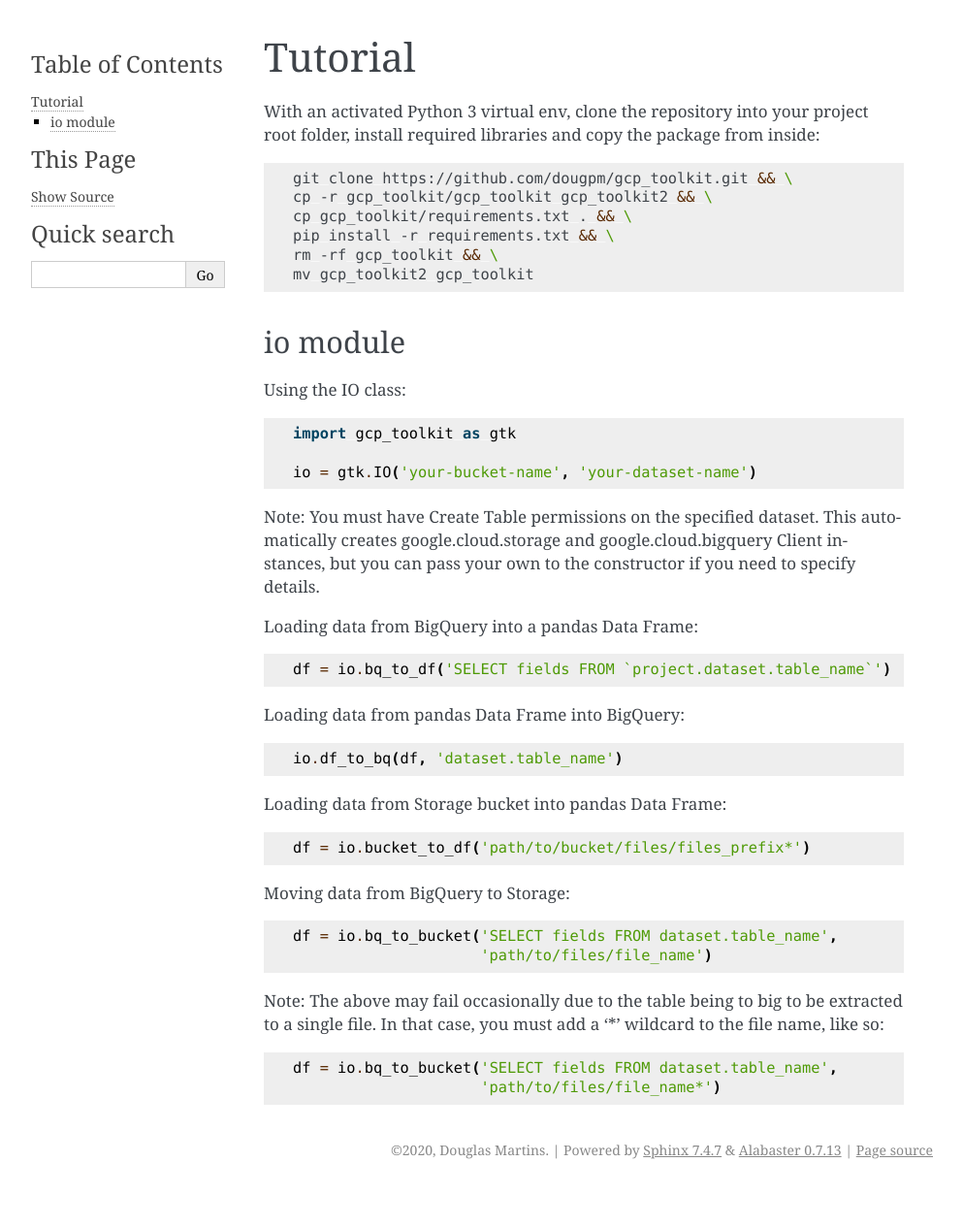
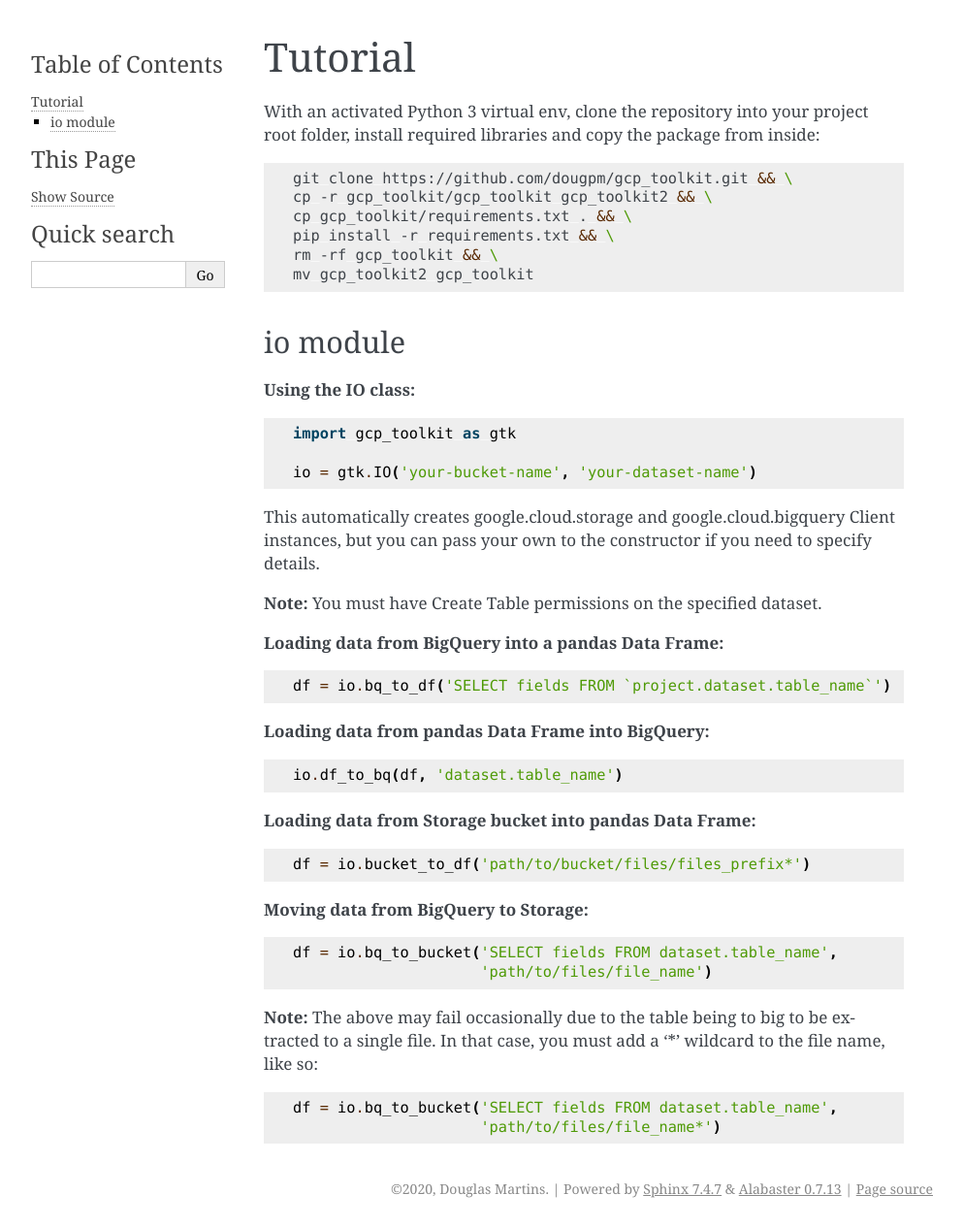
Before and after one commit to dougpm/gcp_toolkit, a Sphinx documentation site: the page built from docs/tutorial.rst, in a window 1280 px wide. Shown: the whole page at 97% size, without its empty margins (148-1141 px from the left). Built offline with Sphinx 7.4.7, drawn with Linux system fonts in a browser that asks for light colours; before the commit the page ends 1225 px from its top, so only the background shows below that; part of the change alters nothing that is shown.

```diff
--- a/docs/tutorial.rst
+++ b/docs/tutorial.rst
@@ -15,7 +15,7 @@ With an activated Python 3 virtual env, clone the repository into your project r
 io module
 ---------
 
-Using the IO class:
+**Using the IO class:**
 
 .. code-block:: python
 
@@ -23,36 +23,38 @@ Using the IO class:
 
     io = gtk.IO('your-bucket-name', 'your-dataset-name')
 
-Note: You must have Create Table permissions on the specified dataset.
 This automatically creates google.cloud.storage and google.cloud.bigquery Client instances,
 but you can pass your own to the constructor if you need to specify details.
 
-Loading data from BigQuery into a pandas Data Frame:
+**Note:** You must have Create Table permissions on the specified dataset.
+
+
+**Loading data from BigQuery into a pandas Data Frame:**
 
 .. code-block:: python
 
     df = io.bq_to_df('SELECT fields FROM `project.dataset.table_name`')
 
-Loading data from pandas Data Frame into BigQuery:
+**Loading data from pandas Data Frame into BigQuery:**
 
 .. code-block:: python
 
     io.df_to_bq(df, 'dataset.table_name')
 
-Loading data from Storage bucket into pandas Data Frame:
+**Loading data from Storage bucket into pandas Data Frame:**
 
 .. code-block:: python
 
     df = io.bucket_to_df('path/to/bucket/files/files_prefix*')
 
-Moving data from BigQuery to Storage:
+**Moving data from BigQuery to Storage:**
 
 .. code-block:: python
 
     df = io.bq_to_bucket('SELECT fields FROM dataset.table_name',
                          'path/to/files/file_name')
 
-Note: The above may fail occasionally due to the table being to big to be extracted to a single file.
+**Note:** The above may fail occasionally due to the table being to big to be extracted to a single file.
 In that case, you must add a '*' wildcard to the file name, like so:
 
 .. code-block:: python
```
